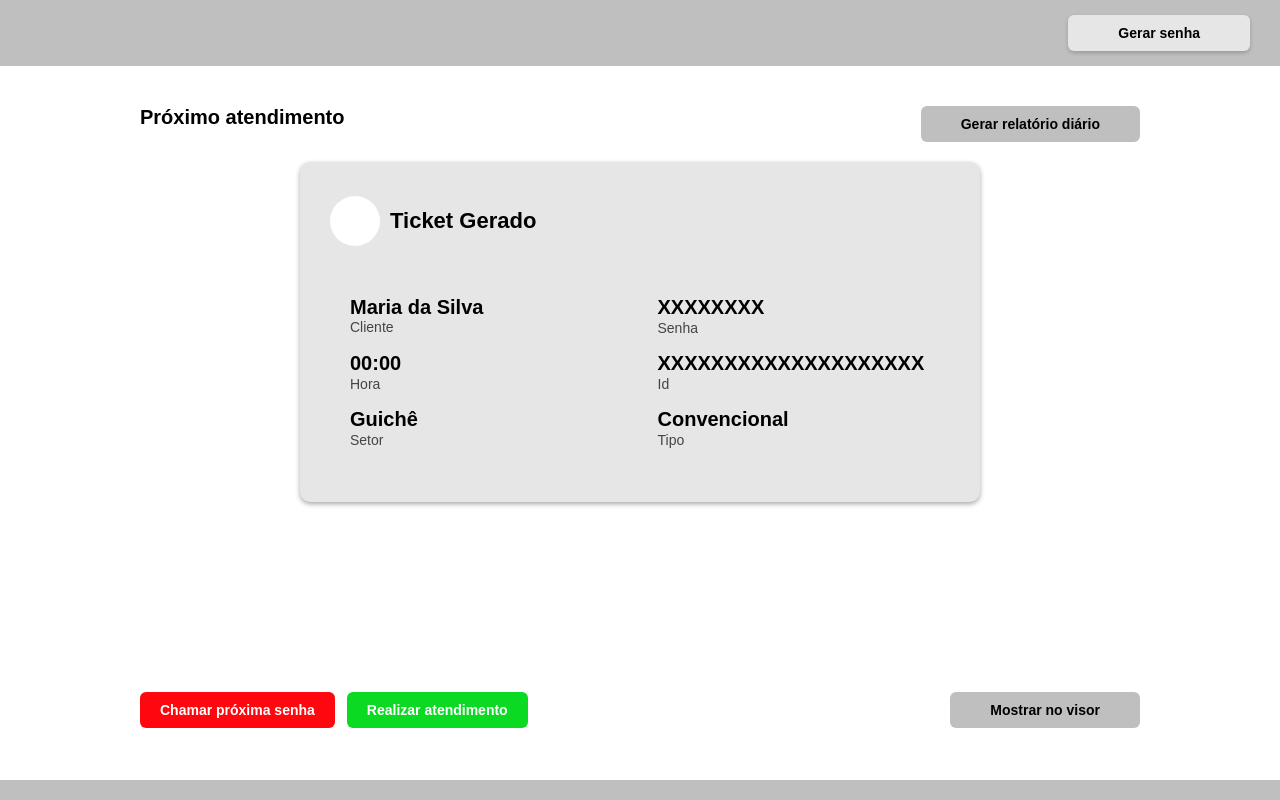
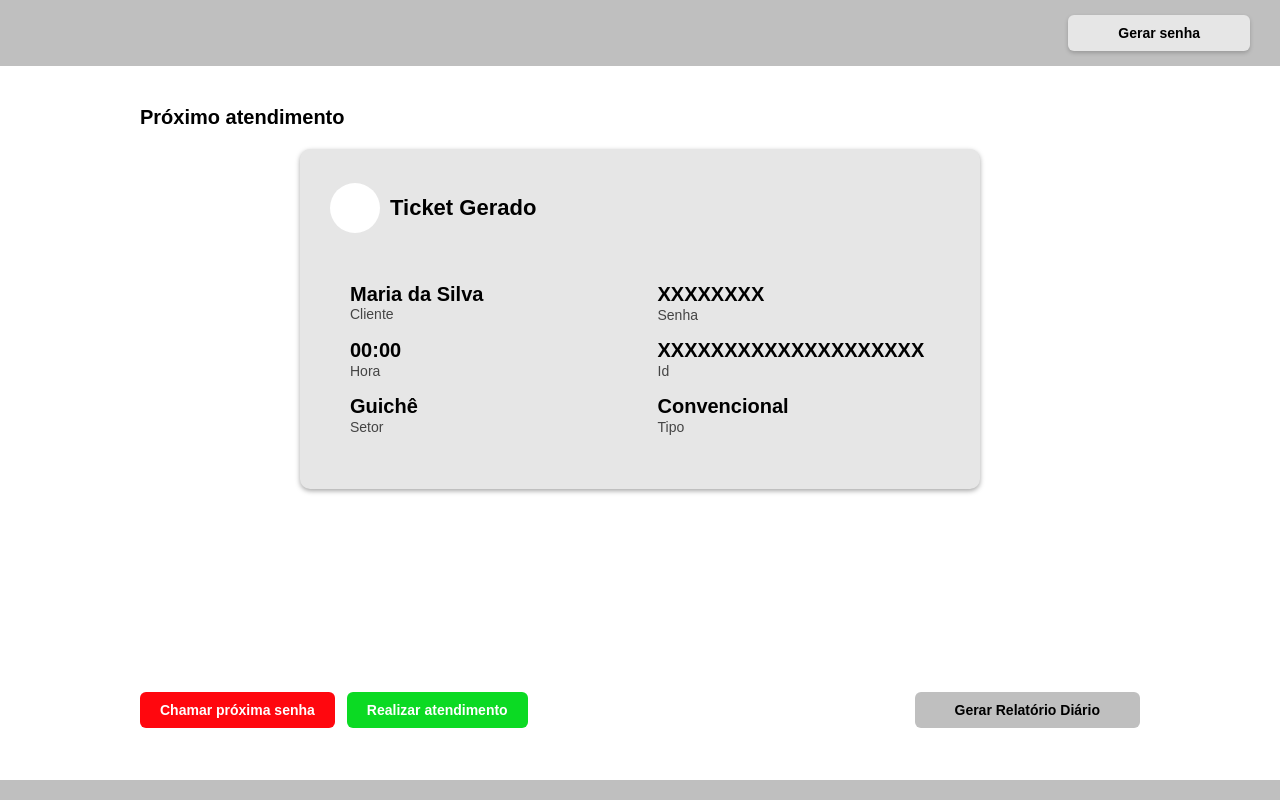
Before and after one commit to Samelafarias/Gerenciamento-de-senhas, a React (Vite) app in the folder Frontend/: page /adm in a window 1280 px wide. Built offline with nearby package versions, Linux system fonts and the light colour scheme.

Commit message:
Remoção do botão mostrar na tela

```diff
--- a/Frontend/src/pages/Adm.jsx
+++ b/Frontend/src/pages/Adm.jsx
@@ -14,7 +14,6 @@ function Adm() {
       {/* conteúdo do topo */}
         <div className="adm-subtitle-row">
           <h2 className="adm-subtitle">Próximo atendimento</h2>
-          <button className="adm-finish-btn">Gerar relatório diário</button>
         </div>
 
         {/* conteúdo central */}
@@ -66,7 +65,7 @@ function Adm() {
             <button className="adm-attend-btn">Realizar atendimento</button>
           </div>
 
-          <button className="adm-finish-btn">Mostrar no visor</button>
+          <button className="adm-finish-btn">Gerar Relatório Diário</button>
         </div>
 
       </main>
```
